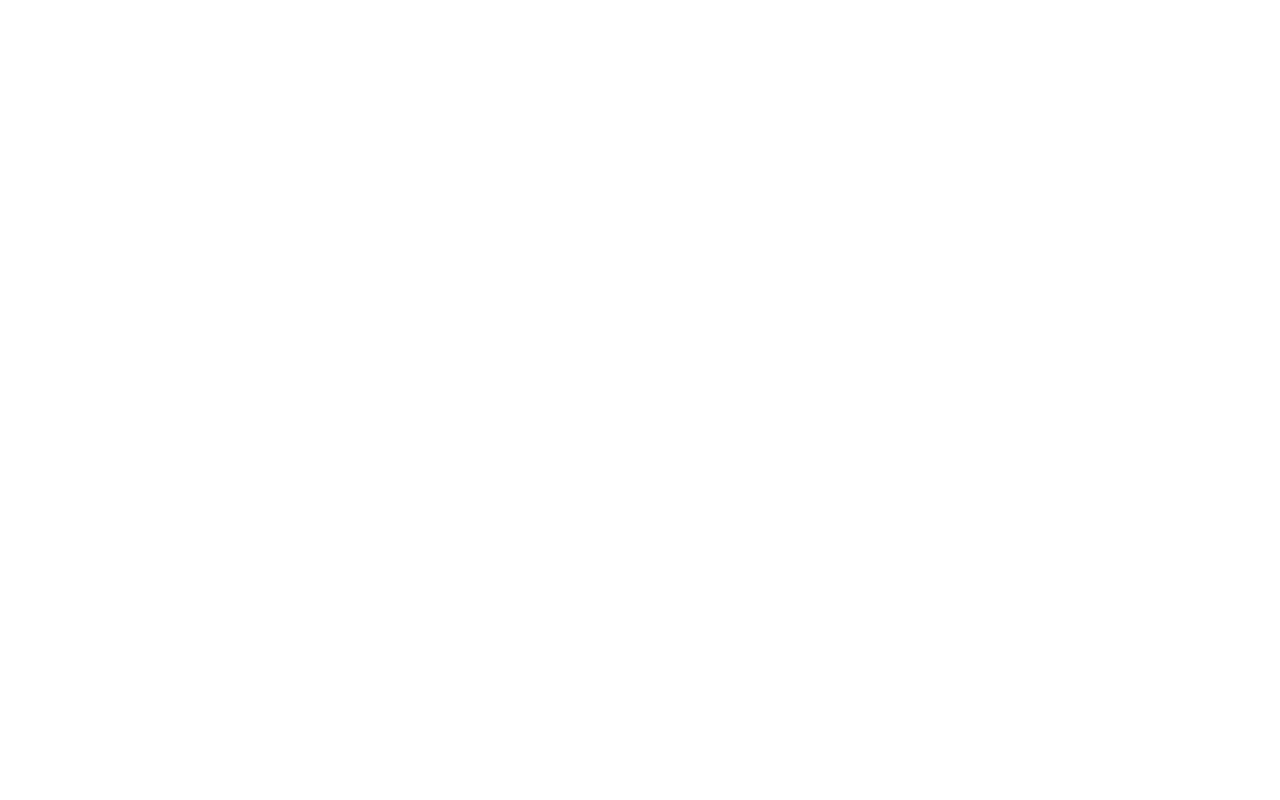
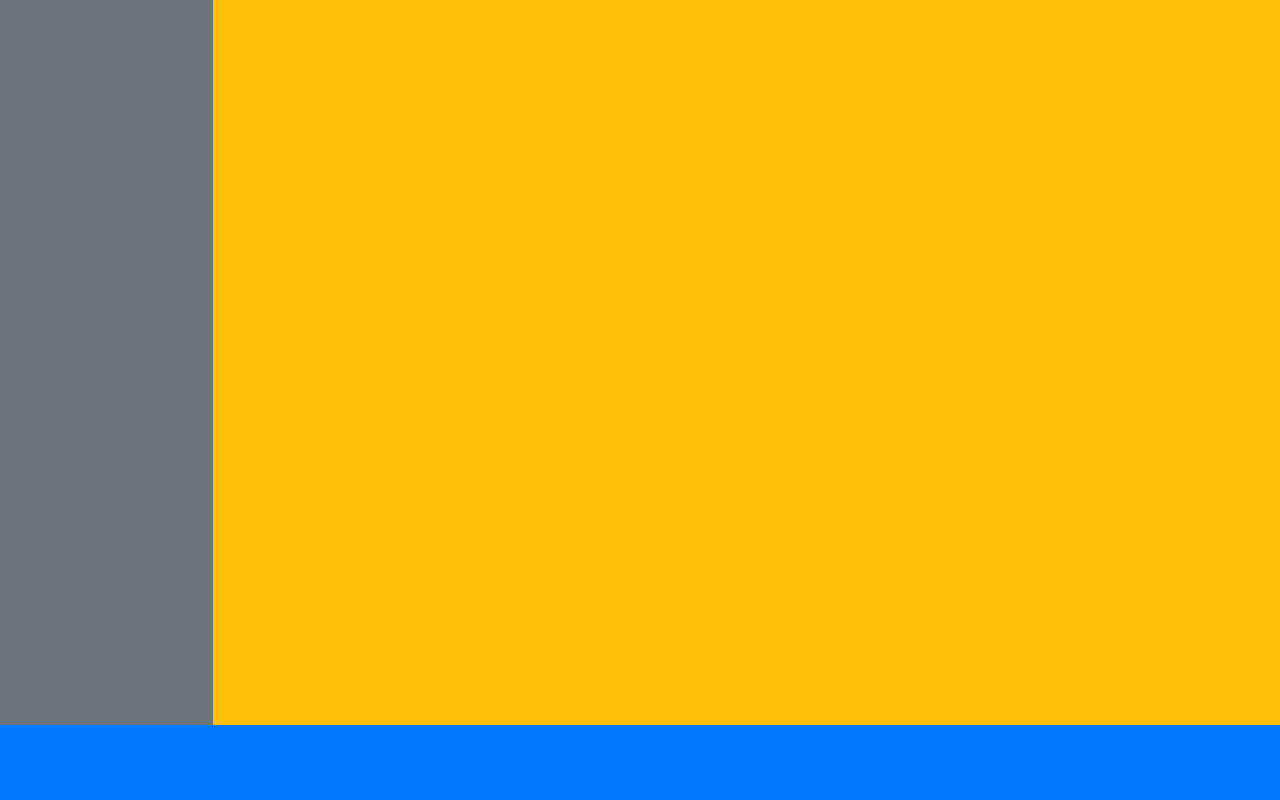
Before and after one commit to alebuttafoco/spotifyweb, a plain HTML site: page index.html in a window 1280 px wide. Drawn offline with nearby package versions, Linux system fonts and the light colour scheme.

Commit message:
initial blocks structure

```diff
--- a/assets/css/style.css
+++ b/assets/css/style.css
@@ -0,0 +1,9 @@
+
+/* MAIN */
+.main_row{
+    height: calc(100vh - 75px);
+}
+
+.bottom_row{
+    height: 75px; /* altezza fissa */
+}
--- a/index.html
+++ b/index.html
@@ -6,23 +6,42 @@
     <meta charset="utf-8">
     <meta name="viewport" content="width=device-width, initial-scale=1, shrink-to-fit=no">
 
+    <!-- favicon -->
+    <link rel="icon" href="./assets/img/favicon.ico" type="" sizes="16x16">
+
     <!-- Font Awesome -->
     <link rel="stylesheet" href="https://use.fontawesome.com/releases/v5.15.3/css/all.css"
-        integrity="sha384-SZXxX4whJ79/gErwcOYf+zWLeJdY/qpuqC4cAa9rOGUstPomtqpuNWT9wdPEn2fk" crossorigin="anonymous">
+    integrity="sha384-SZXxX4whJ79/gErwcOYf+zWLeJdY/qpuqC4cAa9rOGUstPomtqpuNWT9wdPEn2fk" crossorigin="anonymous">
 
     <!-- Bootstrap CSS -->
     <link rel="stylesheet" href="https://cdn.jsdelivr.net/npm/bootstrap@4.6.0/dist/css/bootstrap.min.css"
-        integrity="sha384-B0vP5xmATw1+K9KRQjQERJvTumQW0nPEzvF6L/Z6nronJ3oUOFUFpCjEUQouq2+l" crossorigin="anonymous">
+    integrity="sha384-B0vP5xmATw1+K9KRQjQERJvTumQW0nPEzvF6L/Z6nronJ3oUOFUFpCjEUQouq2+l" crossorigin="anonymous">
 
     <!-- Style CSS -->
     <link rel="stylesheet" href="./assets/css/style.css">
 
-    <title>Title</title>
+    <title>Spotify Web</title>
 </head>
 
 <body>
+    <!-- MAIN -->
+    <main class="container-fluid">
 
+        <div class="main_row row">
+            <!-- side manu -->
+            <aside class="side_menu col-2 bg-secondary"></aside>
 
+            <!-- main view -->
+            <div class="main_view col-10 bg-warning"></div>
+        </div>
+
+        <!-- player -->
+        <div class="bottom_row row">
+            <nav class="player col-12 bg-primary"></nav>
+        </div>
+
+    </main>
+    <!-- /MAIN -->
 
 </body>
 
```
